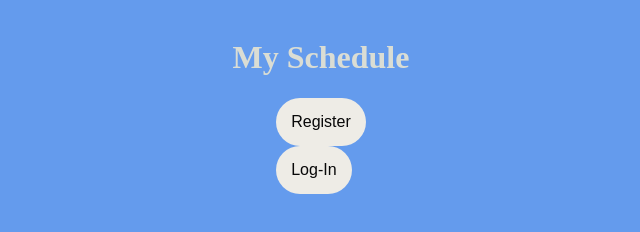
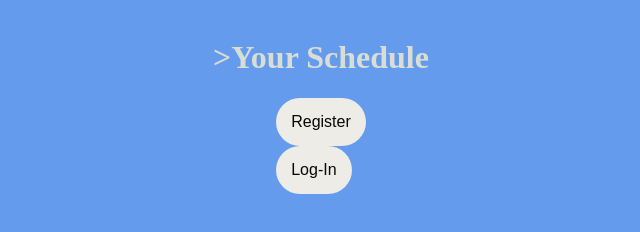
Before and after one commit to Smileygit/todoProject, a website: page public/index.html in a window 1280 px wide. Shown: the whole page, without its empty margins (319-959 px from the left). Drawn offline with Linux system fonts and the light colour scheme.

Commit message:
change title

```diff
--- a/public/index.html
+++ b/public/index.html
@@ -11,7 +11,7 @@
     <!----------- HTML-elements -------------->
 
     <div class="container">
-        <h1 id = "title">My Schedule</h1>
+        <h1 id = "title">>Your Schedule</h1>
 
         <div>
 
```
